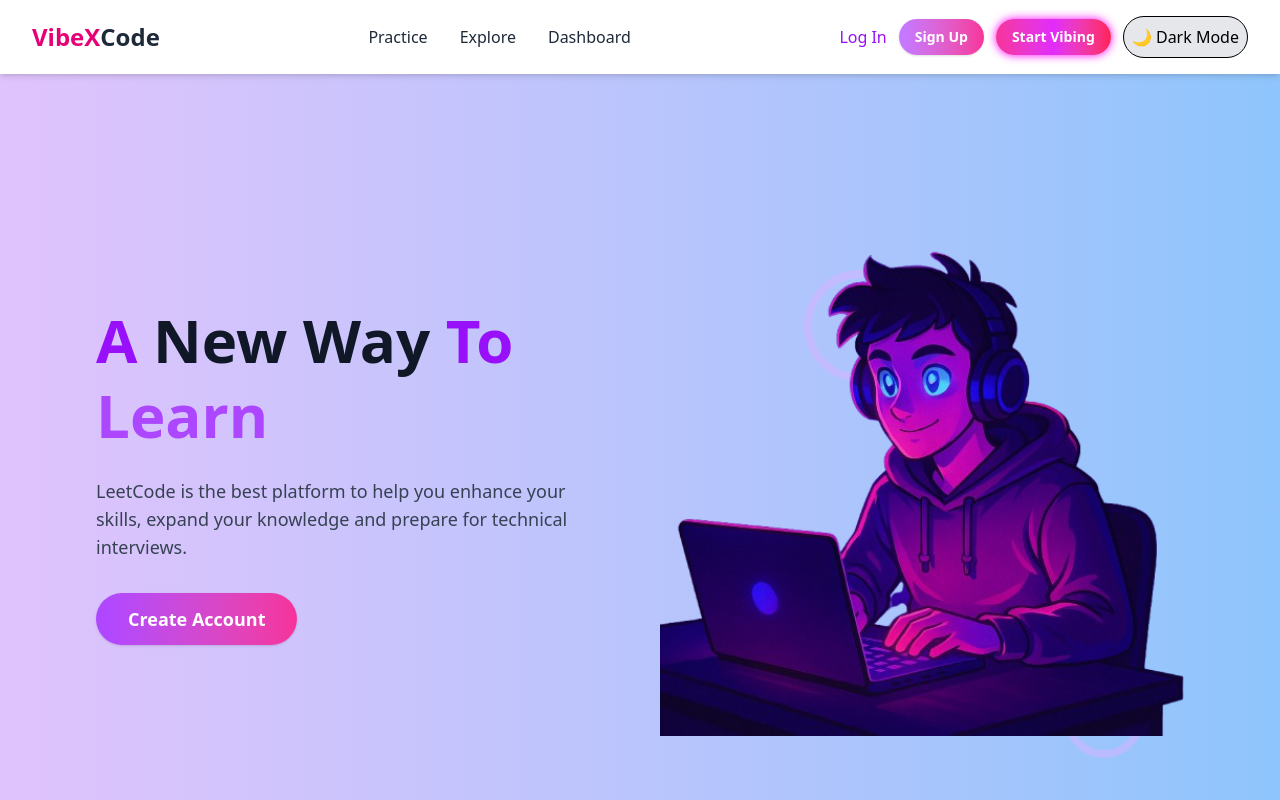
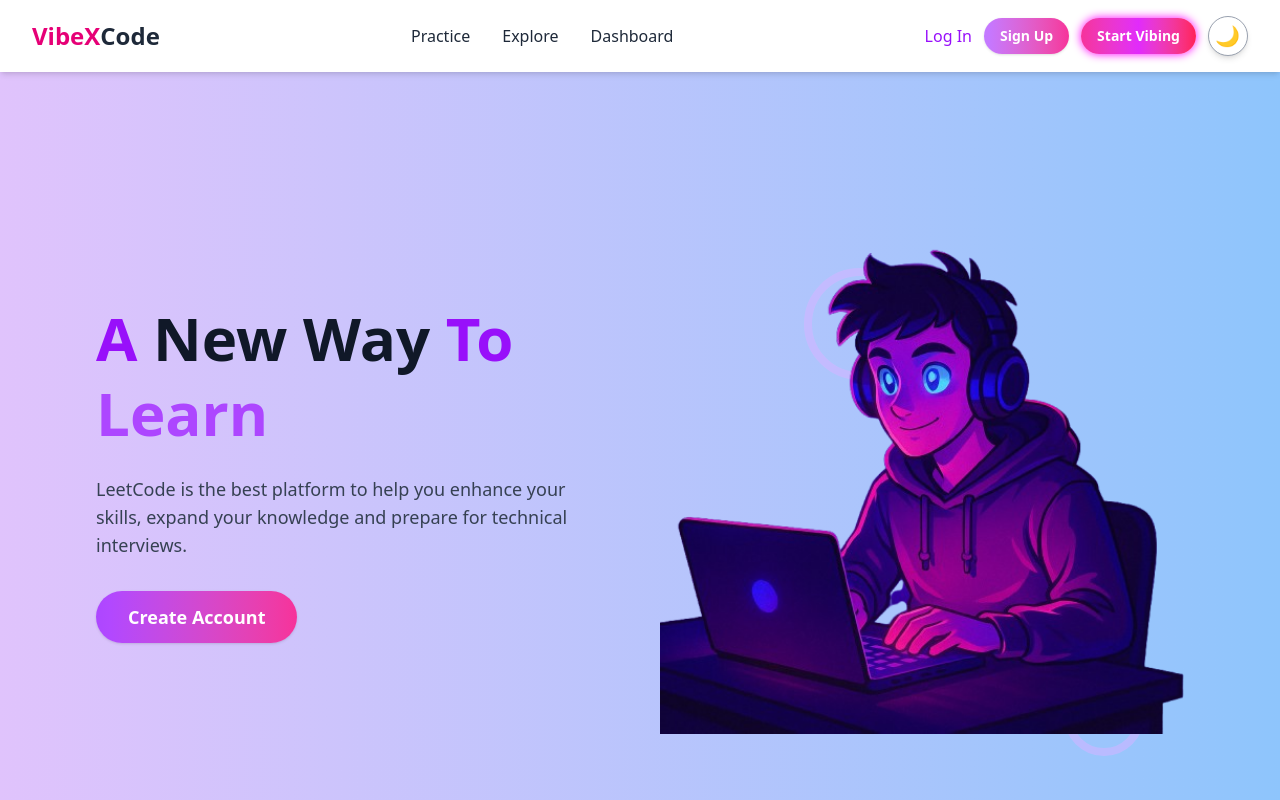
Before and after one commit to Flashl3opard/VibexCode, a Next.js app: page / in a window 1280 px wide. Shown: the top 800 px of the page. Built offline with nearby package versions, Linux system fonts and the light colour scheme.

Commit message:
Changes in toggle

```diff
--- a/app/components/ThemeToggle.tsx
+++ b/app/components/ThemeToggle.tsx
@@ -1,4 +1,3 @@
-// components/ThemeToggle.tsx
 "use client";
 
 import { useEffect, useState } from "react";
@@ -24,9 +23,10 @@ export default function ThemeToggle() {
   return (
     <button
       onClick={toggleTheme}
-      className="p-2 rounded-full border bg-gray-200 dark:bg-gray-700 text-black dark:text-white"
+      aria-label="Toggle Dark Mode"
+      className="w-10 h-10 flex items-center justify-center rounded-full border border-gray-400 dark:border-gray-600 bg-white dark:bg-gray-800 text-xl transition-transform duration-300 hover:rotate-180 shadow-md hover:shadow-lg"
     >
-      {darkMode ? "☀️ Light Mode" : "🌙 Dark Mode"}
+      {darkMode ? "🌞" : "🌙"}
     </button>
   );
 }
```
